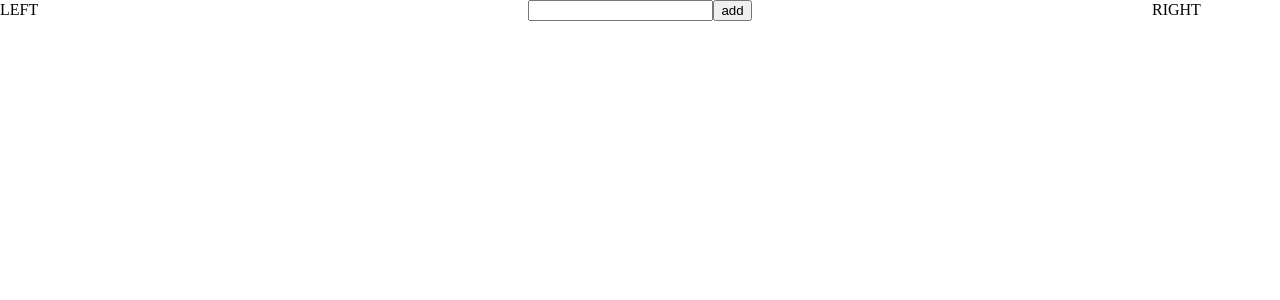
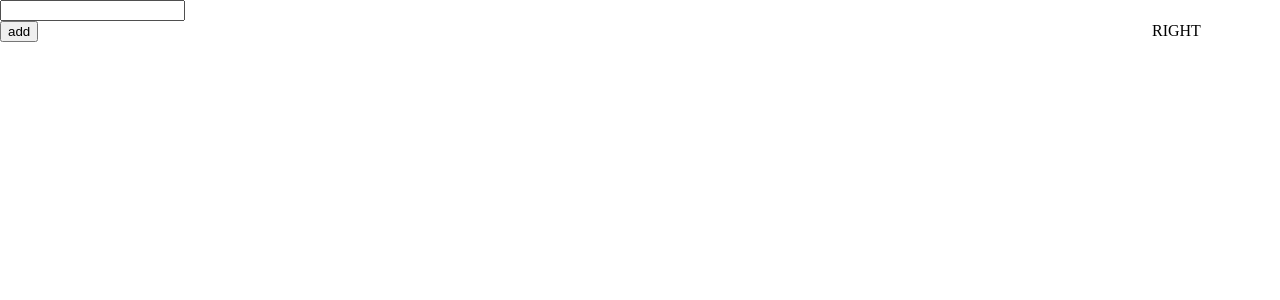
Before and after one commit to GoodListener/react-todo, a React (Create React App) app: page / in a window 1280 px wide. Shown: the top 300 px of the page. Built offline with nearby package versions, Linux system fonts and the light colour scheme.

Commit message:
left menu 분리

```diff
--- a/src/App.js
+++ b/src/App.js
@@ -1,17 +1,38 @@
 import React, { Component } from 'react';
 import MainTemplate from './components/main/MainTemplate'
+import LeftMenuTemplate from './components/leftMenu/LeftMenuTemplate'
 import './App.scss'
 
 class App extends Component {
+  state = {
+    users : []
+  }
+
   render() {
     return (
         <React.Fragment>
-          <div className="layout leftMenu">LEFT</div>
-          <MainTemplate />
+          <LeftMenuTemplate
+            users={this.state.users}
+            handleCreate={this.handleCreate}
+          />
+          <MainTemplate
+            users={this.state.users}
+          />
           <div className="layout rightMenu">RIGHT</div>
         </React.Fragment>
     );
   }
+
+  handleCreate = (input) => {
+    const { users } = this.state;
+    this.setState({
+      users: users.concat({
+        id: new Date().getTime(),
+        name: input,
+        checked: false
+      })
+    })
+  }
 }
 
 export default App;
--- /dev/null
+++ b/src/components/leftMenu/LeftMenuTemplate.js
@@ -0,0 +1,49 @@
+import React, { Component } from 'react';
+import UserForm from '../user/UserForm'
+
+class LeftMenuTemplate extends Component {
+  id = 0 // 이미 0,1,2 가 존재하므로 3으로 설정
+
+  state = {
+    input: ''
+  }
+
+  render() {
+    const {input} = this.state;
+    const {handleCreate, handleKeyPress, handleChange} = this;
+    return (
+      <div className="layout leftMenu">
+        <div>
+          <UserForm
+            value={input}
+            onCreate={handleCreate}
+            onKeyPress={handleKeyPress}
+            onChange={handleChange}
+          />
+        </div>
+      </div>
+    );
+  }
+
+  handleCreate = () => {
+    const { input } = this.state;
+    this.props.handleCreate(input);
+    this.setState({
+      input: ''
+    });
+  }
+
+  handleKeyPress = (e) => {
+    if(e.key === 'Enter') {
+      this.handleCreate();
+    }
+  }
+
+  handleChange = (e) => {
+    this.setState({
+      input: e.target.value // input 의 다음 바뀔 값
+    });
+  }
+}
+
+export default LeftMenuTemplate;
--- a/src/components/main/MainTemplate.js
+++ b/src/components/main/MainTemplate.js
@@ -1,59 +1,16 @@
 import React, { Component } from 'react';
 import UserList from '../user/UserList'
-import UserForm from '../user/UserForm'
 
 class MainTemplate extends Component {
-  id = 0 // 이미 0,1,2 가 존재하므로 3으로 설정
-
-  state = {
-    input: '',
-    users: []
-  }
-
   render() {
-    const {input} = this.state;
-    const {handleCreate, handleKeyPress, handleChange} = this;
     return (
       <div className="layout mainTemplate">
         <div>
-          <UserForm
-            value={input}
-            onCreate={handleCreate}
-            onKeyPress={handleKeyPress}
-            onChange={handleChange}
-          />
-        </div>
-        <div>
-          <UserList users={this.state.users}></UserList>
+          <UserList users={this.props.users}></UserList>
         </div>
       </div>
     );
   }
-
-  handleCreate = () => {
-    const { input, users } = this.state;
-    this.setState({
-      input: '', // 인풋 비우고
-      // concat 을 사용하여 배열에 추가
-      users: users.concat({
-        id: this.id++,
-        name: input,
-        checked: false
-      })
-    });
-  }
-
-  handleKeyPress = (e) => {
-    if(e.key === 'Enter') {
-      this.handleCreate();
-    }
-  }
-
-  handleChange = (e) => {
-    this.setState({
-      input: e.target.value // input 의 다음 바뀔 값
-    });
-  }
 }
 
 export default MainTemplate;
```
